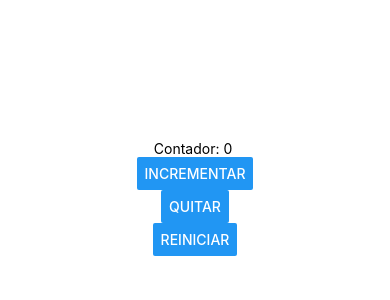
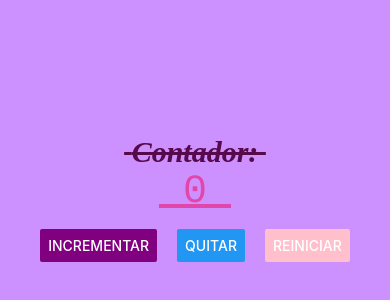
Before and after one commit to marianagarciaolvera19/TRABAJOSPAM212, a React Native app in the folder intro/: screen / in a window 390 px wide. Shown: the part 224-524 px from the top of the page. Built offline with nearby package versions, Linux system fonts and the light colour scheme.

Commit message:
En este commit generamos los cambios en el diseño de nuestro contador

```diff
--- a/intro/App.js
+++ b/intro/App.js
@@ -1,35 +1,7 @@
-//Importanciones: Zona de declaraciones. Librerias y componentes extra, agregando cosas depende de las necesidades del screen??
-import { StatusBar } from 'expo-status-bar';
-import { StyleSheet, Text, View, Button} from 'react-native';
-import React, {useState} from 'react';
-
-//Main: La zona principal: Zona de componentes, una funcion que regresa compontentes
-
+import ContadorScreen from './screens/ContadorScreen'; //Desde la carpeta screen importamos ContadorScreen
 export default function App() {
 
-  //Declaramos el estado en una varibale dentro de corchetes que le asignamos a useState. Tiene 2 esatados: Variable y función
-
-  const[contador, setContador]=useState(0); // Desestructuración que sirve para desustructurar un estado que viene de useState para comenzar a usar el estado en base a sus deos elementos. Inicializamos con 0  Contador: contador uno es variable y otro componente. Se lo pasamos a traves de un ECO, osea dentro de llaves
-
-
-
   return (
-    <View style={styles.container}>
-      <Text>Contador: {contador} </Text>
-      <Button title="Incrementar" onPress={()=>setContador(contador+1)}/>
-      <Button title="Quitar" onPress={()=>setContador(contador-1)}/>
-      <Button title="Reiniciar" onPress={()=>setContador(contador-contador)}/>
-
-      <StatusBar style="auto" />
-    </View>
-  );
+    <ContadorScreen></ContadorScreen>
+);
 }
-//Estilos: Zona de estetica de componentes y posicionamiento.
-const styles = StyleSheet.create({
-  container: {
-    flex: 1,
-    backgroundColor: '#fff',
-    alignItems: 'center',
-    justifyContent: 'center',
-  },
-});
--- /dev/null
+++ b/intro/screens/ContadorScreen.js
@@ -0,0 +1,58 @@
+
+//Importanciones: Zona de declaraciones. Librerias y componentes extra, agregando cosas depende de las necesidades del screen??
+import { StatusBar } from 'expo-status-bar';
+import { StyleSheet, Text, View, Button} from 'react-native';
+import React, {useState} from 'react';
+
+//Main: La zona principal: Zona de componentes, una funcion que regresa compontentes
+
+export default function App() {
+
+  //Declaramos el estado en una varibale dentro de corchetes que le asignamos a useState. Tiene 2 esatados: Variable y función
+
+  const[contador, setContador]=useState(0); // Desestructuración que sirve para desustructurar un estado que viene de useState para comenzar a usar el estado en base a sus deos elementos. Inicializamos con 0  Contador: contador uno es variable y otro componente. Se lo pasamos a traves de un ECO, osea dentro de llaves
+  return (
+    <View style={styles.container}>
+      <Text style={styles.texto}> Contador: </Text>
+      <Text style={styles.texto2}> {contador} </Text>
+      <View style={styles.contenedorBotones}>
+      <Button color="purple" title="Incrementar" onPress={()=>setContador(contador+1)}/>
+      <Button title="Quitar" onPress={()=>setContador(contador-1)}/>
+      <Button color="pink"title="Reiniciar" onPress={()=>setContador(contador-contador)}/>
+      </View>
+      <StatusBar style="auto" />
+    </View>
+  );
+}
+//Estilos: Zona de estetica de componentes y posicionamiento.
+const styles = StyleSheet.create({
+  container: {
+    flex: 1,
+    backgroundColor: '#cd90ffff',
+    alignItems: 'center',
+    justifyContent: 'center',
+  },
+  texto:{
+    color: '#56094bff',
+    fontSize:30,
+    fontFamily: 'Times New Roman',
+    fontWeight: 'bold',
+    fontStyle: 'italic',
+    textDecorationLine: 'line-through'//tachado
+  },
+
+  texto2:{
+    color: '#e346aaff',
+    fontSize:40,
+    fontFamily: 'Courier',
+    fontWeight: '400',
+    textDecorationLine: 'underline'
+  },
+
+    contenedorBotones:{
+      marginTop: 15,
+      flexDirection: 'row', //row o column para que se haga filas o columnas los botones, ambos tienen la palabra row/column-reverse que es para intercambiar el lugar de los botones
+      gap: 20, // Distribuye los espacios del contenedor al espacio.Si queremos que disminuya o contrario, modificamos el numero.
+  },
+
+});
```
